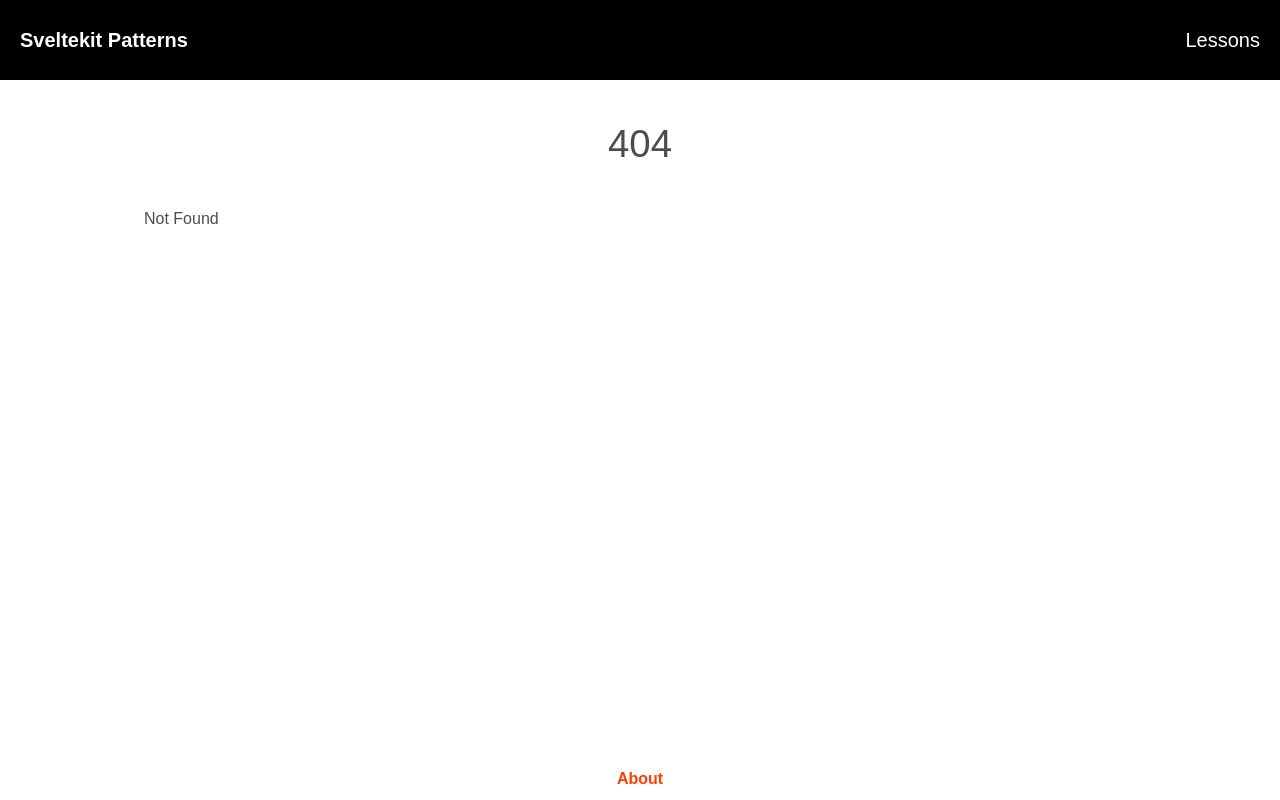
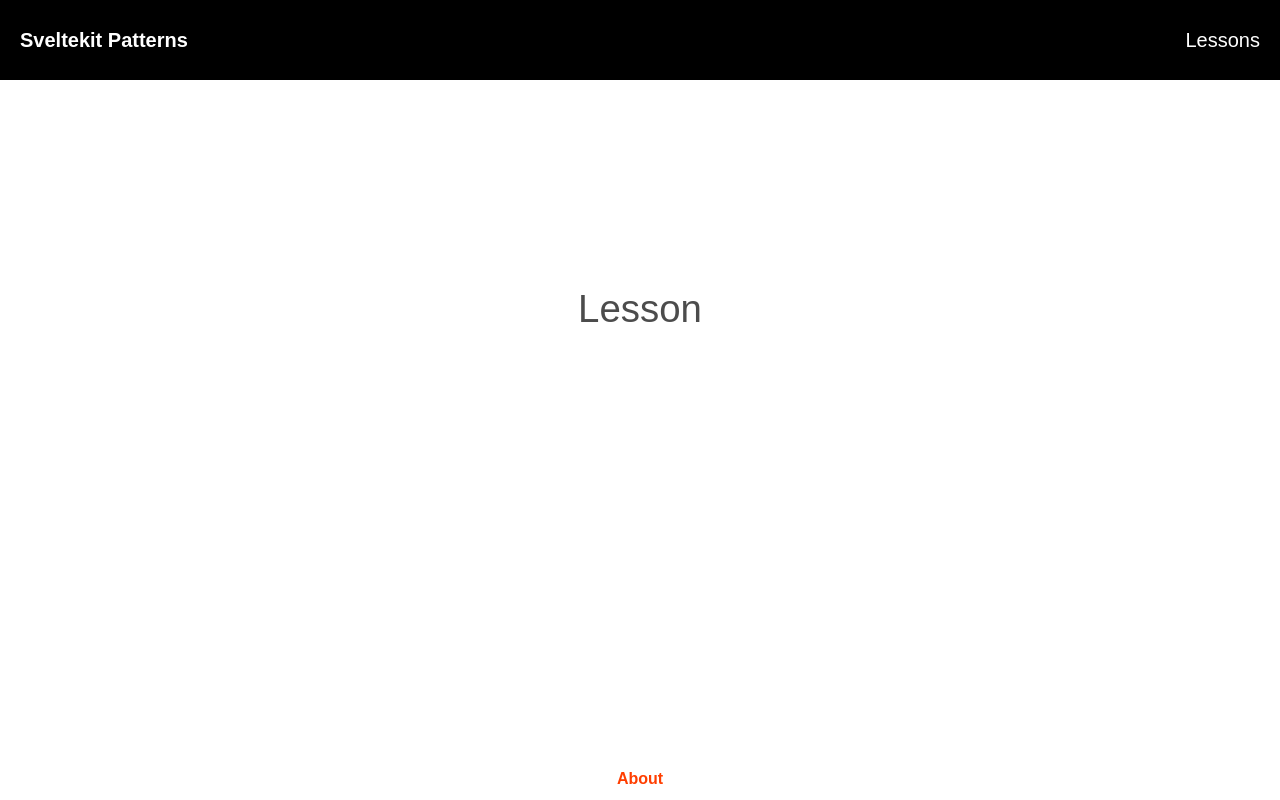
Before and after one commit to BenSaxon/sveltekit-patterns, a SvelteKit app: page /lessons in a window 1280 px wide. Before the commit this address had no page. Built offline with nearby package versions, Linux system fonts and the light colour scheme.

Commit message:
fix: added lessons page

```diff
--- /dev/null
+++ b/src/routes/lessons/+page.svelte
@@ -0,0 +1,8 @@
+<svelte:head>
+	<title>Lessons</title>
+	<meta name="description" content="Sveltekit patterns lessons" />
+</svelte:head>
+
+<div class="text-column">
+	<h1>Lesson</h1>
+</div>
--- /dev/null
+++ b/src/routes/lessons/+page.ts
@@ -0,0 +1,9 @@
+import { dev } from '$app/environment';
+
+// we don't need any JS on this page, though we'll load
+// it in dev so that we get hot module replacement
+export const csr = dev;
+
+// since there's no dynamic data here, we can prerender
+// it so that it gets served as a static asset in production
+export const prerender = true;
```
